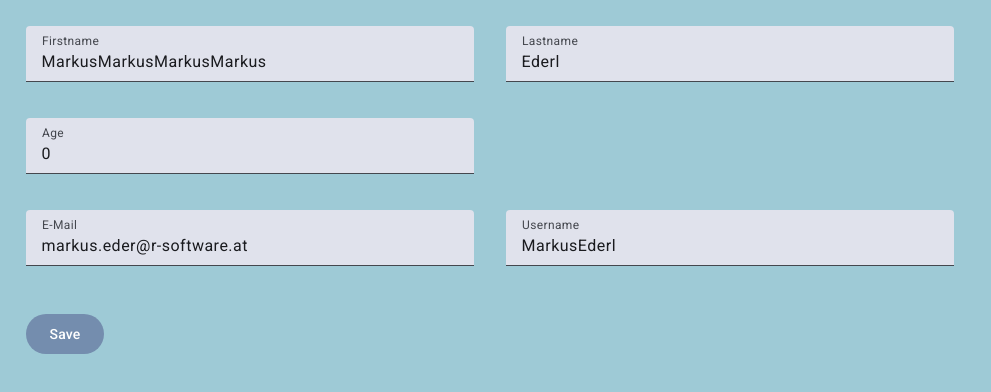
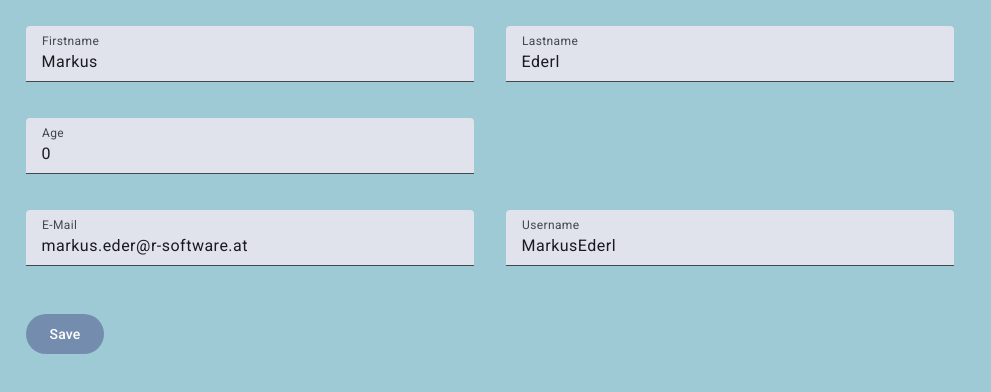
Before and after one commit to EderlMarkus/JS_ANGULAR_Signal_Forms, an Angular app: page / in a window 1280 px wide. Shown: the top 392 px of the page, without its empty margins (0-991 px from the left). Built offline with nearby package versions, Linux system fonts and the light colour scheme.

Commit message:
processing stuff for presentation

```diff
--- a/src/app/app.ts
+++ b/src/app/app.ts
@@ -24,7 +24,7 @@ export class App {
   })
 
   protected readonly userSig = signal<User>({
-    "firstName": "MarkusMarkusMarkusMarkus",
+    "firstName": "Markus",
     "lastName": "Ederl",
     "age": "0",
     "email": "markus.eder@r-software.at",
```
